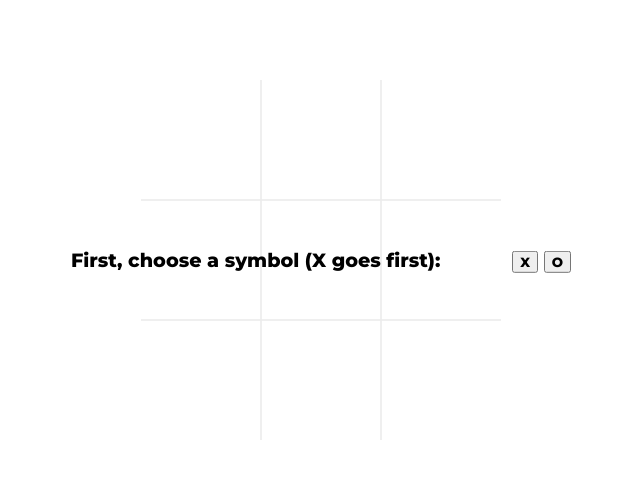
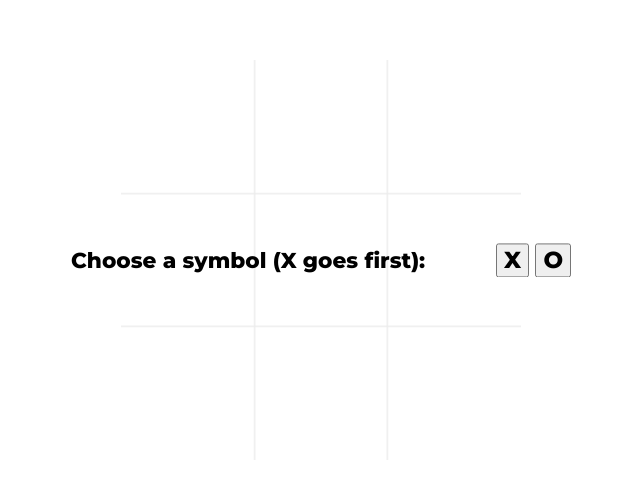
Before and after one commit to antibland/tic-tac-toe, a plain HTML site: page index.html in a window 1280 px wide. Shown: the part 140-638 px from the top of the page, without its empty margins (319-959 px from the left). Drawn offline with Linux system fonts and the light colour scheme.

Commit message:
style: font size changes

```diff
--- a/index.css
+++ b/index.css
@@ -18,8 +18,8 @@ button {
   display: grid;
   grid-template-columns: repeat(3, 1fr);
   grid-template-rows: repeat(3, 1fr);
-  width: 450px;
-  height: 450px;
+  width: 500px;
+  height: 500px;
   transition: 0.3s all ease-in-out;
   transform-origin: center;
 }
@@ -78,9 +78,14 @@ button {
 
 .chooseSymbol,
 .endgame {
-  font-size: 1.2rem;
+  font-size: 1.35rem;
   align-items: center;
   display: flex;
+}
+
+.endgame,
+.chooseSymbol button {
+  font-size: 1.45rem;
 }
 
 .chooseSymbol {
--- a/index.html
+++ b/index.html
@@ -34,7 +34,7 @@
 
       <div class="chooseSymbol">
         <div>
-          <p>First, choose a symbol (X goes first):</p>
+          <p>Choose a symbol (X goes first):</p>
         </div>
         <div>
           <button id="btnSelectX">X</button>
```
